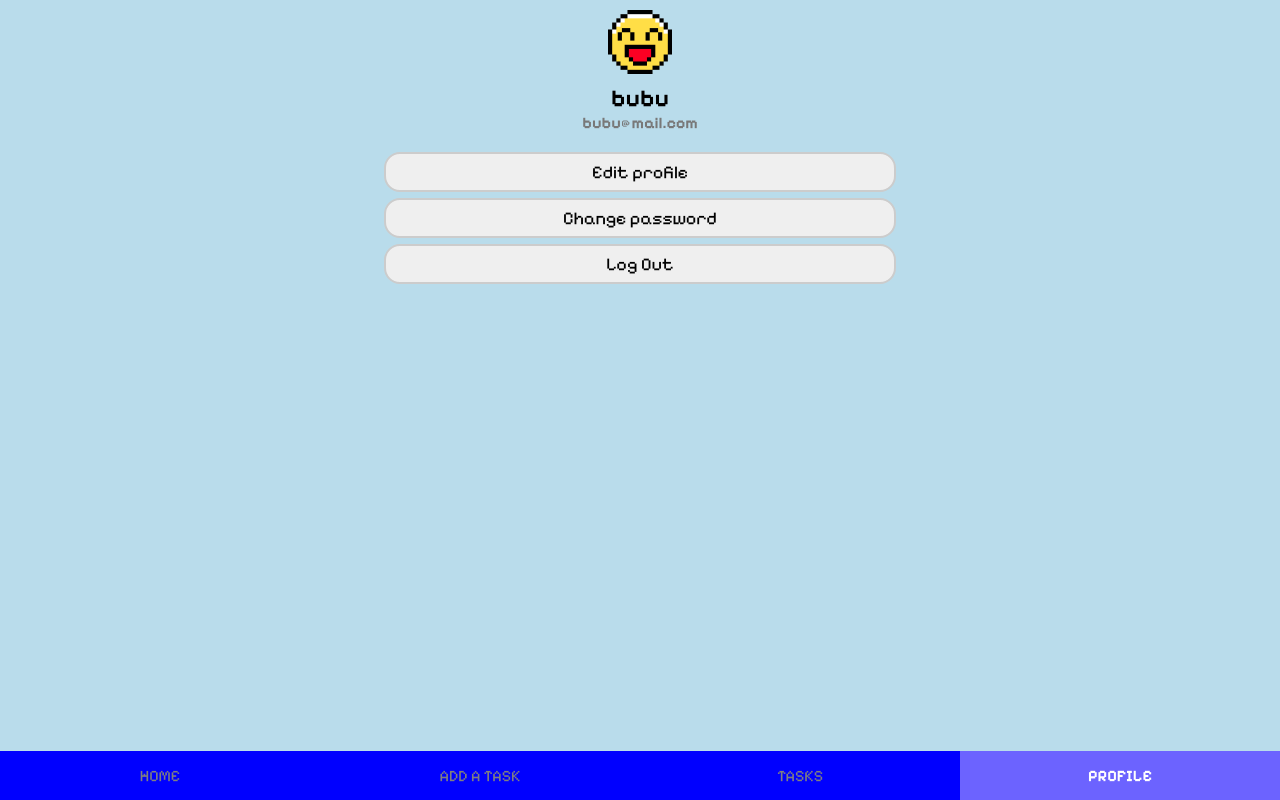
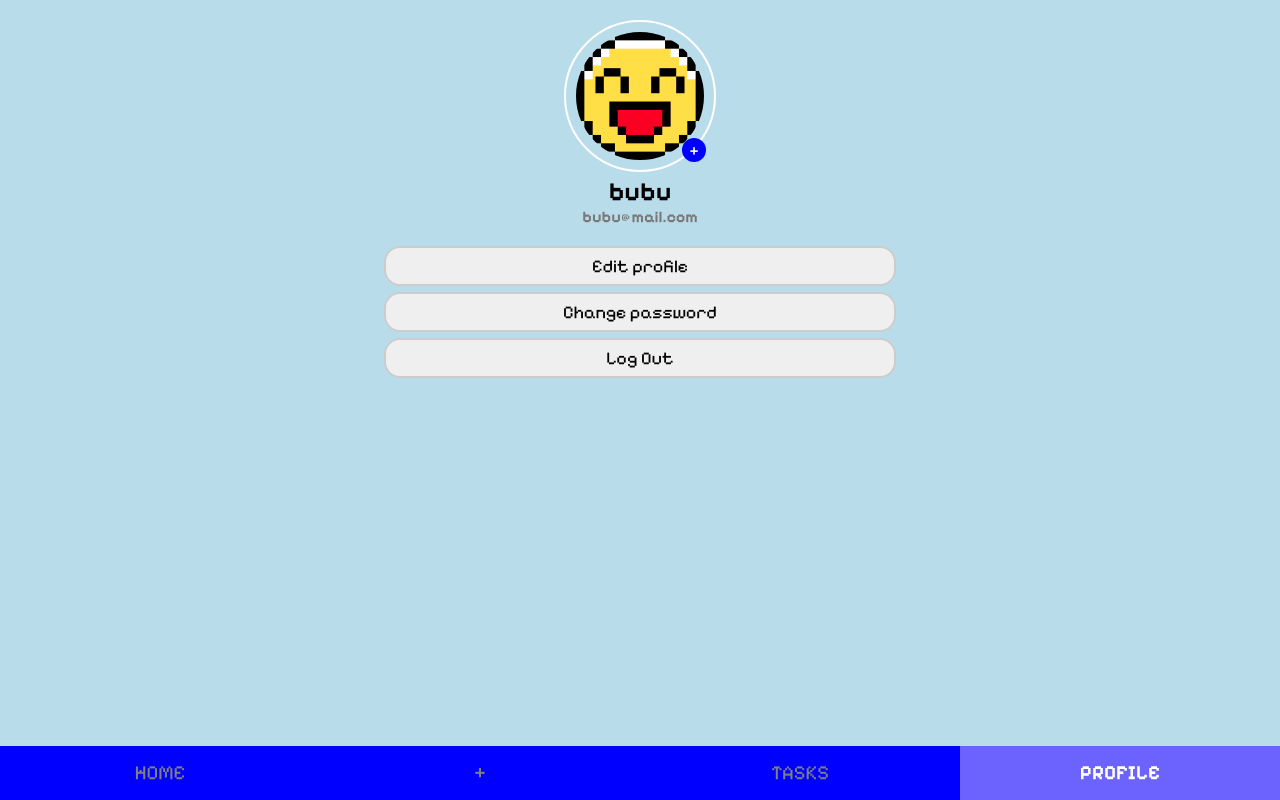
Before and after one commit to busrawkart/study_manager, a Flask app: page /profile in a window 1280 px wide. Run offline with Flask 3, Linux system fonts and the light colour scheme; a user stored in the database is signed in; data comes from the database, SQL or seed files in the repository; both versions use the stored data as it was after the commit; some libraries are stand-ins or nearby versions.

Commit message:
Add profile photo upload

```diff
--- a/app.py
+++ b/app.py
@@ -6,6 +6,7 @@ import hashlib
 
 from flask import Flask, render_template,request,redirect,url_for,session,flash
 from werkzeug.security import generate_password_hash, check_password_hash
+from werkzeug.utils import secure_filename
 from datetime import date, datetime, timedelta
 from email.message import EmailMessage
 from functools import wraps
@@ -19,6 +20,16 @@ app = Flask(__name__)
 app.secret_key = os.getenv("SECRET_KEY")
 
 csrf = CSRFProtect(app)
+
+UPLOAD_FOLDER = os.path.join(
+	app.root_path,
+	"static",
+	"uploads",
+	"profile")
+
+ALLOWED_EXTENSIONS = {"png", "jpg", "jpeg", "gif", "webp"}
+
+os.makedirs(UPLOAD_FOLDER, exist_ok=True)
 
 def login_required(func):
 	@wraps(func)
@@ -52,6 +63,11 @@ Hello, please click: {reset_link}
 
 		smtp.send_message(message)
 
+def allowed_file(filename):
+	return (
+		"." in filename
+		 and filename.rsplit(".", 1)[1].lower() in ALLOWED_EXTENSIONS)
+
 @app.route("/register", methods=["GET","POST"])
 def register():
 
@@ -74,7 +90,7 @@ def register():
 				"login/register.html",
 				today=today,
 				default_birthdate=default_birthdate,
-				error="Please fill in all fields",
+				error="! Please fill in all fields !",
 				form=request.form
 			)
 		if password != passcon:
@@ -82,7 +98,7 @@ def register():
 				"login/register.html",
 				today=today,
 				default_birthdate=default_birthdate,
-				error="Passwords do not match",
+				error="! Passwords do not match !",
 				form=request.form
 			)
 
@@ -91,7 +107,7 @@ def register():
 				"login/register.html",
 				today=today,
 				default_birthdate=default_birthdate,
-				error="Password must be at least 8 characters",
+				error="! Password must be at least 8 characters !",
 				form=request.form
 			)
 
@@ -100,7 +116,7 @@ def register():
 				"login/register.html",
 				today=today,
 				default_birthdate=default_birthdate,
-				error="Invalid e-mail",
+				error="! Invalid e-mail address !",
 				form=request.form
 			)
 
@@ -120,7 +136,7 @@ def register():
 				"login/register.html",
 				today=today,
 				default_birthdate=default_birthdate,
-				error="E-mail already in use",
+				error="! E-mail already in use !",
 				form=request.form
 			)
 
@@ -167,12 +183,12 @@ def login():
 		if user is None:
 			return render_template(
 				"login/login.html",
-				error="Email or password is incorrect",
+				error="! Email or password is incorrect !",
 				form=request.form)
 		if not check_password_hash(user["password_hashed"], password):
 			return render_template(
 				"login/login.html",
-				error="Email or password is incorrect",
+				error="! Email or password is incorrect !",
 				form=request.form)
 
 		session["user_id"] = user["user_id"]
@@ -251,14 +267,14 @@ def reset_password(token):
 		return render_template(
 			"login/resetpassword.html",
 			token=token,
-			error="Invalid reset link")
+			error="! Invalid reset link !")
 
 	if reset_token["used"] == 1:
 		connection.close()
 		return render_template(
 			"login/newpassword.html",
 			token=token,
-			error="This reset link has already been used")
+			error="! This reset link has already been used !")
 
 	expires_at = datetime.fromisoformat(reset_token["expires_at"])
 
@@ -267,7 +283,7 @@ def reset_password(token):
 		return render_template(
 			"login/newpassword.html",
 			token=token,
-			error="This reset link has expired")
+			error="! This reset link has expired !")
 
 	if request.method == "POST":
 		newpass = request.form["newpass"]
@@ -278,7 +294,7 @@ def reset_password(token):
 			return render_template(
 				"login/newpassword.html",
 				token=token,
-				error="Passwords do not match"
+				error="! Passwords do not match !"
 			)
 
 		if len(newpass) < 8:
@@ -286,7 +302,7 @@ def reset_password(token):
 			return render_template(
 				"login/newpassword.html",
 				token=token,
-				error="Password must be at least 8 characters"
+				error="! Password must be at least 8 characters !"
 			)
 
 		user = connection.execute("""
@@ -300,7 +316,7 @@ def reset_password(token):
 			return render_template(
 				"login/newpassword.html",
 				token=token,
-				error="New password cannot be the same as the old password")
+				error="! New password cannot be the same as the old password !")
 
 		newpass_hashed = generate_password_hash(newpass)
 
@@ -328,7 +344,9 @@ def reset_password(token):
 
 	connection.close()
 
-	return render_template("login/newpassword.html",token=token)
+	return render_template(
+		"login/newpassword.html",
+		token=token)
 
 @app.route("/resetsent")
 def reset_sent():
@@ -387,7 +405,10 @@ def home():
 
 		tasks_with_remaining.append(task)
 
-	return render_template("index.html", display_name=user["display_name"], upcoming_tasks=tasks_with_remaining)
+	return render_template(
+		"index.html",
+		display_name=user["display_name"],
+		upcoming_tasks=tasks_with_remaining)
 
 @app.route("/addtask", methods = ["GET", "POST"])
 @login_required
@@ -429,7 +450,7 @@ def addtask():
 			newcat = request.form.get("newcat","").strip()
 
 			if not newcat:
-				return render_addtask_form("Category name cannot be empty")
+				return render_addtask_form("! Category name cannot be empty !")
 
 			connection.execute("""
 				INSERT INTO categories
@@ -445,7 +466,7 @@ def addtask():
 			).fetchone()[0]
 
 		if category_id is None:
-			return render_addtask_form("Invalid category")
+			return render_addtask_form("! Invalid category !")
 
 		category = connection.execute("""
 					SELECT category_id
@@ -455,14 +476,14 @@ def addtask():
 				""", (category_id, user_id)).fetchone()
 
 		if category is None:
-			return render_addtask_form("Invalid category")
+			return render_addtask_form("! Invalid category !")
 
 		if course_id == "new":
 
 			newcourse = request.form.get("newcourse","").strip()
 
 			if not newcourse:
-				return render_addtask_form("Course name cannot be empty")
+				return render_addtask_form("! Course name cannot be empty !")
 
 			connection.execute("""
 				INSERT INTO courses
@@ -478,7 +499,7 @@ def addtask():
 			).fetchone()[0]
 
 		if course_id is None:
-			return render_addtask_form("Invalid course")
+			return render_addtask_form("! Invalid course !")
 
 		course = connection.execute("""
 			SELECT course_id
@@ -488,7 +509,7 @@ def addtask():
 		""", (course_id, user_id)).fetchone()
 
 		if course is None:
-			return render_addtask_form("Invalid course")
+			return render_addtask_form("! Invalid course !")
 
 		task_name = request.form["taskname"]
 		description = request.form["taskdesc"]
@@ -566,7 +587,9 @@ def tasks():
 		deadline = datetime.fromisoformat(task["deadline"])
 		task["deadline_formatted"] = deadline.strftime("%d.%m.%Y %H:%M")
 
-	return render_template("tasks/tasks.html",tasks=tasks)
+	return render_template(
+		"tasks/tasks.html",
+		tasks=tasks)
 
 @app.route("/task/<int:task_id>")
 @login_required
@@ -603,7 +626,7 @@ def task_detail(task_id):
 	connection.close()
 
 	if task is None:
-		return render_task_detail("Task not found")
+		return render_task_detail("! Task not found !")
 
 	deadline = datetime.fromisoformat(task["deadline"])
 	remaining = deadline - datetime.now()
@@ -664,7 +687,7 @@ def edittask(task_id):
 
 	if task is None:
 		connection.close()
-		return "Task not found"
+		return render_edit_task_form("! Task not found !")
 
 	if request.method == "POST":
 
@@ -676,7 +699,7 @@ def edittask(task_id):
 			newcat = request.form.get("newcat","").strip()
 
 			if not newcat:
-				return render_edit_task_form("Category name cannot be empty")
+				return render_edit_task_form("! Category name cannot be empty !")
 
 			connection.execute("""
 				INSERT INTO categories
@@ -696,7 +719,7 @@ def edittask(task_id):
 			newcourse = request.form.get("newcourse","").strip()
 
 			if not newcourse:
-				return render_edit_task_form("Course name cannot be empty")
+				return render_edit_task_form("! Course name cannot be empty !")
 
 			connection.execute("""
 				INSERT INTO courses
@@ -719,7 +742,7 @@ def edittask(task_id):
 		""", (category_id, user_id)).fetchone()
 
 		if category is None:
-			return render_edit_task_form("Invalid category")
+			return render_edit_task_form("! Invalid category !")
 
 		course = connection.execute("""
 			SELECT course_id
@@ -729,7 +752,7 @@ def edittask(task_id):
 		""", (course_id, user_id)).fetchone()
 
 		if course is None:
-			return render_edit_task_form("Invalid course")
+			return render_edit_task_form("! Invalid course !")
 
 		task_name = request.form["taskname"]
 		description = request.form["taskdesc"]
@@ -817,7 +840,9 @@ def profile():
 	connection.close()
 
 
-	return render_template("profile/profile.html", user=user)
+	return render_template(
+		"profile/profile.html",
+		user=user)
 
 @app.route("/editprofile", methods=["GET","POST"])
 @login_required
@@ -858,7 +883,7 @@ def editprofile():
 		""", (email, user_id)).fetchone()
 
 		if existing_user is not None:
-			return render_edit_profile_form("E-mail already in use")
+			return render_edit_profile_form("! E-mail already in use !")
 
 		connection.execute("""
 			UPDATE users
@@ -893,7 +918,49 @@ def editprofile():
 	connection.close()
 
 
-	return render_template("profile/editprofile.html", user=user)
+	return render_template(
+		"profile/editprofile.html",
+		user=user)
+
+@app.route("/uploadprofilephoto", methods=["POST"])
+@login_required
+def uploadprofilephoto():
+
+	user_id = session["user_id"]
+
+	if "profile_photo" not in request.files:
+		flash("No file part")
+		return redirect(url_for("profile"))
+
+	file = request.files["profile_photo"]
+
+	if file.filename == "":
+		flash("No selected file")
+		return redirect(url_for("profile"))
+
+	if not allowed_file(file.filename):
+		flash("Invalid file type")
+		return redirect(url_for("profile"))
+
+	filename = secure_filename(file.filename)
+
+	extension = filename.rsplit(".", 1)[1].lower()
+	filename = f"user_{user_id}.{extension}"
+
+	file.save(os.path.join(UPLOAD_FOLDER, filename))
+
+	connection = get_db_connection()
+
+	connection.execute("""
+		UPDATE users
+		SET profile_photo = ?
+		WHERE user_id = ?
+	""", (filename, user_id))
+
+	connection.commit()
+	connection.close()
+
+	return redirect(url_for("profile"))
 
 @app.route("/changepassword", methods=["GET","POST"])
 @login_required
@@ -931,12 +998,12 @@ def changepassword():
 		""", (user_id,)).fetchone()
 
 		if len(newpass) < 8:
-			return render_change_password_form("Password must be at least 8 characters")
+			return render_change_password_form("! Password must be at least 8 characters !")
 
 		if not check_password_hash(user["password_hashed"], oldpass):
-			return render_change_password_form("Old password is incorrect")
+			return render_change_password_form("! Old password is incorrect !")
 		if newpass != conpass:
-			return render_change_password_form("New passwords do not match")
+			return render_change_password_form("! New passwords do not match !")
 
 		newpass_hashed = generate_password_hash(newpass)
 
--- a/static/style.css
+++ b/static/style.css
@@ -18,7 +18,10 @@ button {
 	font-family: "Pixelify Sans", sans-serif;
 }
 
-input,
+input {
+	font-family: "Pixelify Sans", sans-serif;
+}
+
 password {
 	font-family: "Pixelify Sans", sans-serif;
 }
@@ -35,6 +38,14 @@ h1 {
 	display: flex;
 	justify-content: center;
 	padding: 15px;
+
+	font-size: 40px;
+}
+
+h2 {
+	font-size: 26px;
+
+
 }
 
 a {
@@ -44,6 +55,15 @@ a {
 
 form {
 	text-align: center;
+}
+
+.error-message {
+	font-size: 20px;
+	color: #787878;
+	text-align: center;
+	padding: 2px;
+	margin: 10px auto;
+	position: static;
 }
 
 .lognav {
@@ -116,6 +136,8 @@ textarea.loginput {
 	display: flex;
 
 	background-color:blue;
+
+	font-size: 20px;
 }
 
 .navbar a:hover {
@@ -205,13 +227,87 @@ textarea.loginput {
 	margin-bottom: 20px;
 }
 
-.profilepic {
-	width: 64px;
-	height: auto;
+.profile-photo {
+	width: 128px;
+	height: 128px;
 	display: block;
 	margin-left: auto;
 	margin-right: auto;
 
 	padding: 10px;
 	box-sizing: content-box;
+
+	border: 2px solid white;
+	border-radius: 50%;
 }
+
+.profile-photo-upload {
+	position: relative;
+	display: inline-block;
+	cursor: pointer;
+	margin-top: 20px;
+}
+
+.profile-photo-upload input[type="file"] {
+	display: none;
+}
+
+.photo-button {
+	position: absolute;
+	bottom: 10px;
+	right: 10px;
+
+	background-color: blue;
+
+	border: none;
+	border-radius: 50%;
+
+	width: 24px;
+	height: 24px;
+
+	color: white;
+	font-size: 16px;
+
+	display: flex;
+	align-items: center;
+	justify-content: center;
+}
+
+
+@media (max-width: 768px) {
+
+	.navbar {
+		font-size: 16px;
+	}
+
+
+
+	h1 {
+		font-size: 24px;
+	}
+
+	h2 {
+		font-size: 20px;
+	}
+
+	.tasks {
+		width: 100%;
+		margin: 20px auto;
+	}
+
+	.task-card {
+		width: 80%;
+		margin: 20px auto;
+		padding: 12px;
+	}
+
+	.logbut {
+		width: 80%;
+	}
+
+	.loginput {
+		margin: 6px auto;
+		width: 80%;
+	}
+
+}
--- a/templates/base.html
+++ b/templates/base.html
@@ -2,6 +2,7 @@
 <html lang="en">
 <head>
 	<meta charset="UTF-8">
+	<meta name="viewport" content="width=device-width, initial-scale=1.0">
 	<title>{% block title %}Study Manager{% endblock %}</title>
 	<link rel="stylesheet" href="{{ url_for('static', filename='style.css') }}">
 
@@ -20,7 +21,7 @@
 
 	<nav class="navbar">
 		<a class="navitem {% if request.endpoint == 'home' %}active{% endif %}" href="/">HOME</a>
-		<a class="navitem {% if request.endpoint == 'addtask' %}active{% endif %}" href="/addtask">ADD A TASK</a>
+		<a class="navitem {% if request.endpoint == 'addtask' %}active{% endif %}" href="/addtask">+</a>
 		<a class="navitem {% if request.endpoint == 'tasks' %}active{% endif %}" href="/tasks">TASKS</a>
 		<a class="navitem {% if request.endpoint == 'profile' %}active{% endif %}" href="/profile">PROFILE</a>
 
--- a/templates/login/login_base.html
+++ b/templates/login/login_base.html
@@ -2,6 +2,7 @@
 <html lang="en">
 <head>
 	<meta charset="UTF-8">
+	<meta name="viewport" content="width=device-width, initial-scale=1.0">
 	<link rel="stylesheet" href="{{ url_for('static', filename='style.css') }}">
 	<title>{% block title %}Study Manager{% endblock %}</title>
 	<link rel="preconnect" href="https://fonts.googleapis.com">
--- a/templates/profile/changepassword.html
+++ b/templates/profile/changepassword.html
@@ -7,7 +7,7 @@ Change Password
 {% block content %}
 
 {% if error %}
-	<p class="error">{{ error }}</p>
+	<p class="error-message">{{ error }}</p>
 {% endif %}
 
 <div>
--- a/templates/profile/editprofile.html
+++ b/templates/profile/editprofile.html
@@ -7,7 +7,7 @@ Edit Profile
 {% block content %}
 
 {% if error %}
-	<p class="error">{{ error }}</p>
+	<p class="error-message">{{ error }}</p>
 {% endif %}
 
 <div>
--- a/templates/profile/profile.html
+++ b/templates/profile/profile.html
@@ -9,9 +9,44 @@ Profile
 
 <div>
 	<div class="profile">
-		<img
-			src="{{ url_for('static', filename='img/profile.png') }}"
-			class="profilepic">
+
+		<form
+			method="POST"
+			action="{{ url_for('uploadprofilephoto') }}"
+			enctype="multipart/form-data">
+
+			<input
+				type="hidden"
+				name="csrf_token"
+				value="{{ csrf_token() }}">
+
+			<label
+				class="profile-photo-upload">
+
+				{% if user['profile_photo'] %}
+
+					<img
+						src="{{ url_for('static', filename='uploads/profile/' + user['profile_photo']) }}"
+						alt="Profile Photo"
+						class="profile-photo">
+				{% else %}
+					<img
+						src="{{ url_for('static', filename='img/profile.png') }}"
+						class="profile-photo">
+				{% endif %}
+
+				<span class="photo-button">+</span>
+
+				<input
+					type="file"
+					name="profile_photo"
+					accept=".png, .jpg, .jpeg, .gif, .webp"
+					onchange="this.form.submit()">
+
+			</label>
+		</form>
+
+
 		<h2>{{user["display_name"]}}</h2>
 		<h3>{{user["email"]}}</h3>
 	</div>
@@ -46,7 +81,6 @@ Profile
 			</button>
 		</form>
 	</div>
-
 </div>
 
 {% endblock %}
--- a/templates/tasks/edittask.html
+++ b/templates/tasks/edittask.html
@@ -9,7 +9,7 @@ Edit task
 <h1>Edit task</h1>
 
 {% if error %}
-	<p class="error">{{ error }}</p>
+	<p class="error-message">{{ error }}</p>
 {% endif %}
 
 <form method = "POST">
--- a/templates/tasks/taskdetail.html
+++ b/templates/tasks/taskdetail.html
@@ -7,7 +7,7 @@ Task Details
 {% block content %}
 
 {% if error %}
-	<p class="error">{{ error }}</p>
+	<p class="error-message">{{ error }}</p>
 
 	<a
 		href="{{ previous_page }}">
```
Also changed, not shown: static/uploads/profile/user_7.gif (added), static/uploads/profile/user_7.png (added), study_manager.db.
